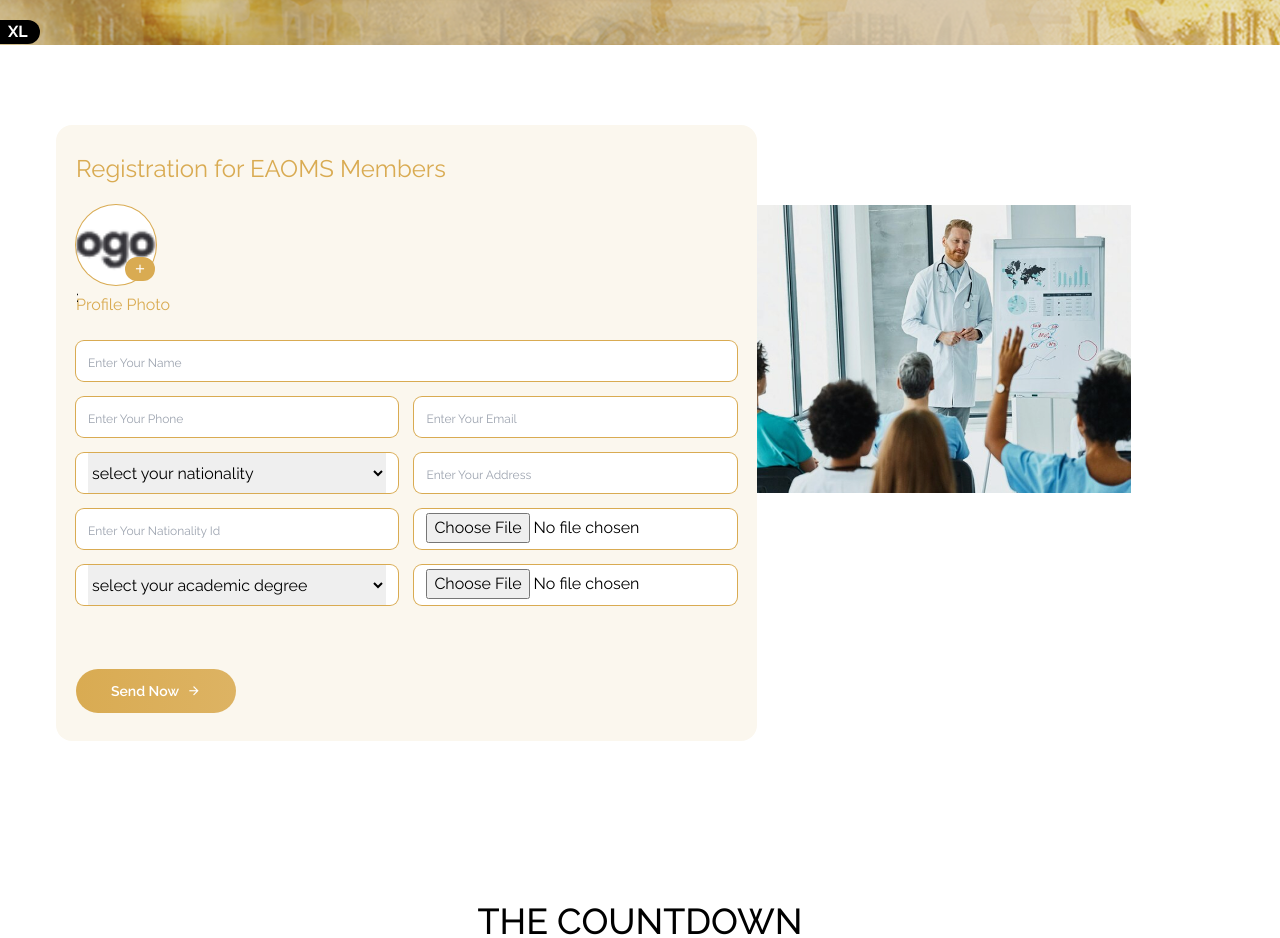
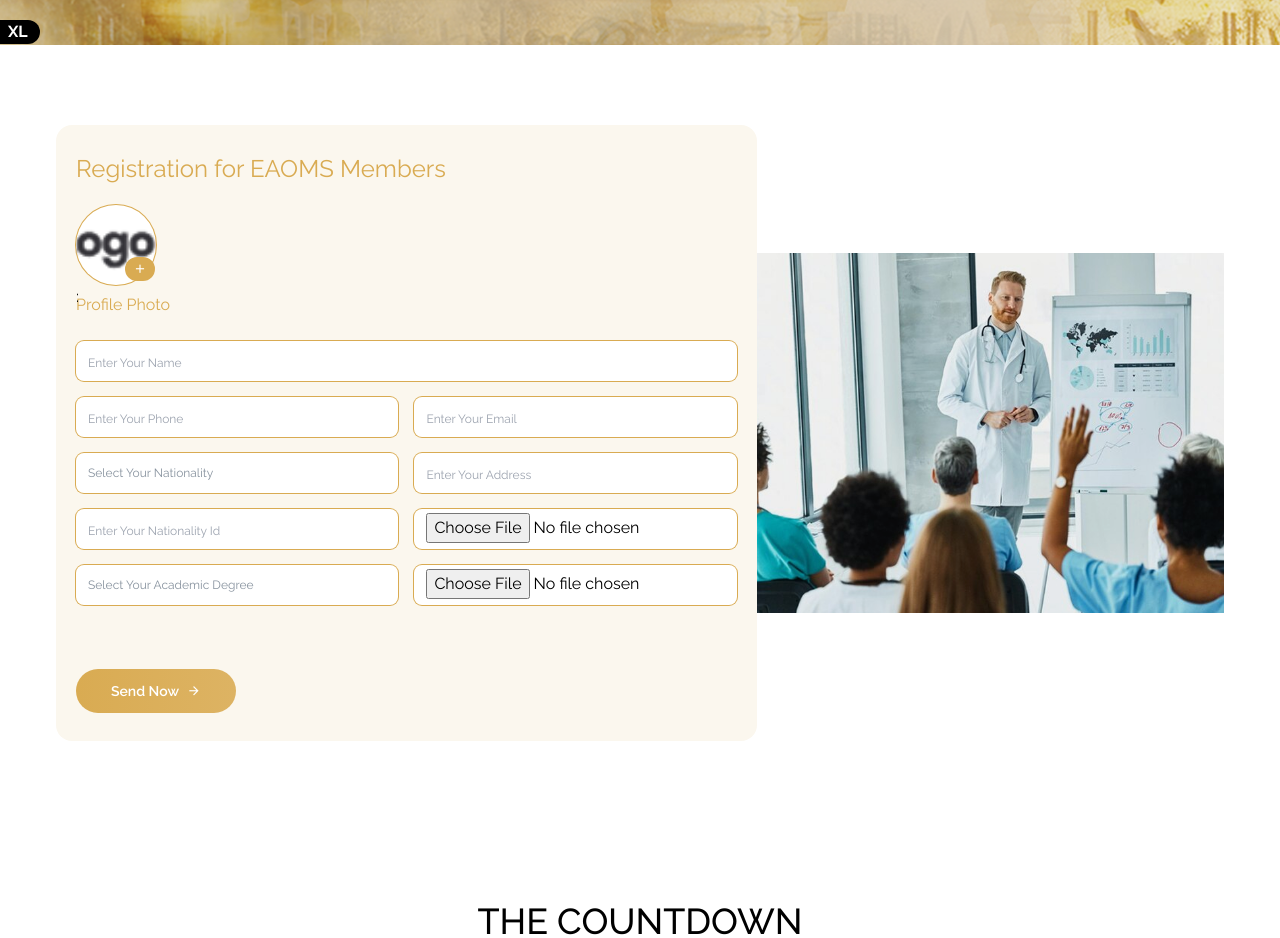
Before and after one commit to Nehal-Homoda/dentist-event, a Next.js app: page /registerForm in a window 1280 px wide. Shown: the part 380-1318 px from the top of the page. Built offline with nearby package versions, Linux system fonts and the light colour scheme.

Commit message:
make select input component

```diff
--- a/src/app/(default)/registerForm/page.tsx
+++ b/src/app/(default)/registerForm/page.tsx
@@ -4,6 +4,7 @@
 import FormCard from "@/components/Base/FormCard";
 import SharedCountDown from "@/components/shared/SharedCountDown";
 import SharedHeader from "@/components/shared/SharedHeader";
+import SharedSelectUnput from "@/components/shared/SharedSelectUnput";
 import SharedUploadPhoto from "@/components/shared/SharedUploadPhoto";
 import { brand, elements, heros, icons } from "@/core/AssetsManager";
 
@@ -11,6 +12,12 @@
 
 export default function page() {
     const [imageSentFromChild, setImageSentFromChild] = useState(null);
+    const nationalityList = ["Egyptain", "Not Egyptain"];
+    const academicDegreeList = [
+        "Professor",
+        "Associate Professor",
+        "Resident Doctor",
+    ];
     const imageChanged = (e) => {
         const file = e;
         const reader = new FileReader();
@@ -56,19 +63,11 @@
                             type="email"
                             placeholder="Enter Your Email"
                         />
-                        <div className="outline-input">
-                            <select
-                                className="border-none outline-none w-full h-full"
-                                name=""
-                                id=""
-                            >
-                                <option value="" className="">
-                                    select your nationality
-                                </option>
-                                <option value="">Egyptian</option>
-                                <option value="">Not Egyptian</option>
-                            </select>
-                        </div>
+
+                        <SharedSelectUnput btnName="Select Your Nationality"
+                            listItem={nationalityList}
+                        ></SharedSelectUnput>
+
                         <input
                             type="text"
                             className="outline-input"
@@ -81,27 +80,17 @@
                         />
                         <input className="outline-input py-1" type="file" />
 
-                        <div className="outline-input">
-                            <select
-                                className="border-none outline-none w-full h-full"
-                                name=""
-                                id=""
-                            >
-                                <option value="" className="">
-                                    select your academic degree
-                                </option>
-                                <option value="">Professor</option>
-                                <option value="">Associate Professor</option>
-                                <option value="">Resident Doctor</option>
-                            </select>
-                        </div>
+                        <SharedSelectUnput btnName="Select Your Academic Degree"
+                            listItem={academicDegreeList}
+                        ></SharedSelectUnput>
+
                         <input className="outline-input py-1" type="file" />
                     </div>
                 </FormCard>
-                <div className="md:col-span-4 md:order-2 order-1 mx-auto my-20">
-                    <div className="w-[80%] ">
+                <div className="md:col-span-4 md:order-2 order-1 mx-auto  ">
+                    <div className="w-full h-full  ">
                         <img
-                            className="w-full h-full object-contain"
+                            className="w-full h-full object-contain rounded-r-2xl"
                             src={heros.register_img.src}
                             alt=""
                         />
--- /dev/null
+++ b/src/components/shared/SharedSelectUnput.tsx
@@ -0,0 +1,32 @@
+import React from "react";
+import { Menu, MenuButton, MenuItem, MenuItems } from "@headlessui/react";
+
+type Props = {
+    btnName: string;
+    listItem: string[];
+};
+export default function SharedSelectUnput({ btnName, listItem }: Props) {
+    return (
+        <div className="w-full h-full text-right outline-input">
+            <Menu>
+                <MenuButton className="w-full h-full  inline-flex items-center gap-2 rounded-md bg-white   text-xs text-secondary-400  outline-none border-none ">
+                    {btnName}
+                </MenuButton>
+
+                <MenuItems
+                    transition
+                    anchor="bottom"
+                    className="w-64 mt-2 bg-white origin-top-right rounded-xl border border-primary  p-1 text-sm/6 text-black transition duration-100 ease-out  "
+                >
+                    {listItem.map((item, index) => (
+                        <MenuItem key={index}>
+                            <button className="group flex w-full items-center gap-2 rounded-lg py-1.5 px-3 data-[focus]:bg-white/10">
+                                {item}
+                            </button>
+                        </MenuItem>
+                    ))}
+                </MenuItems>
+            </Menu>
+        </div>
+    );
+}
```
